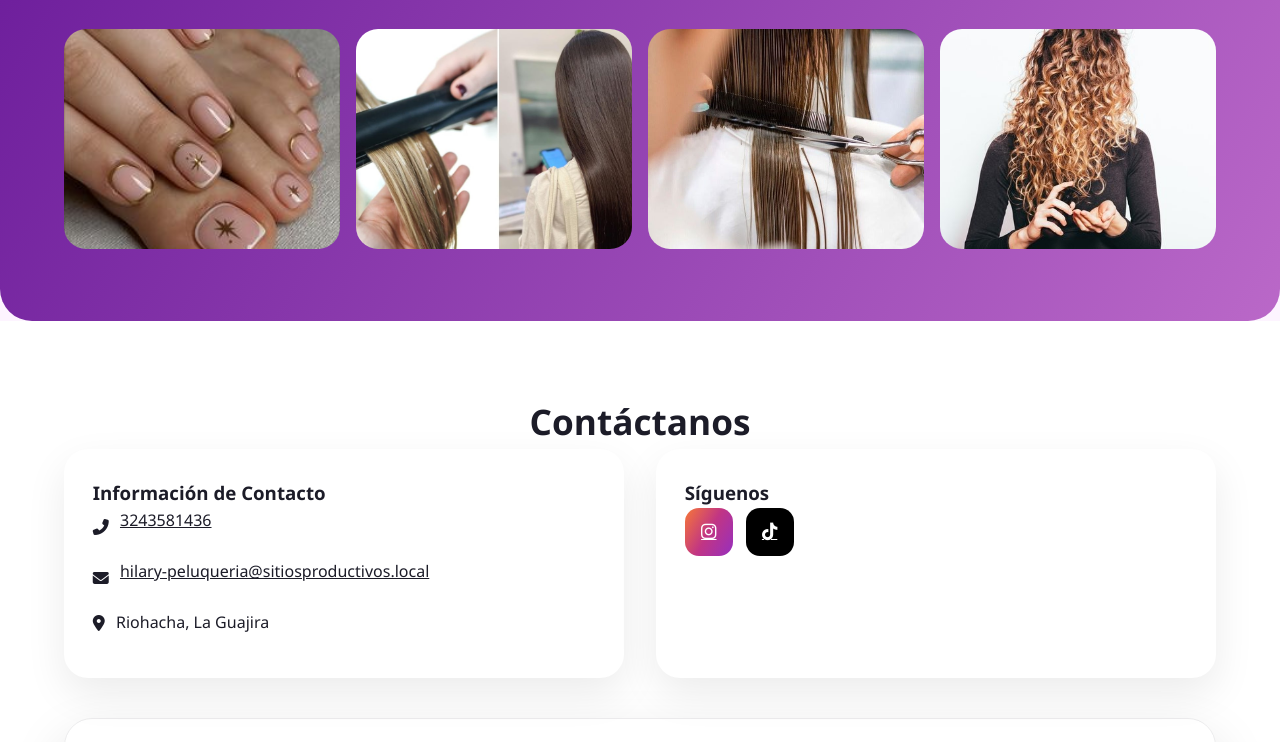
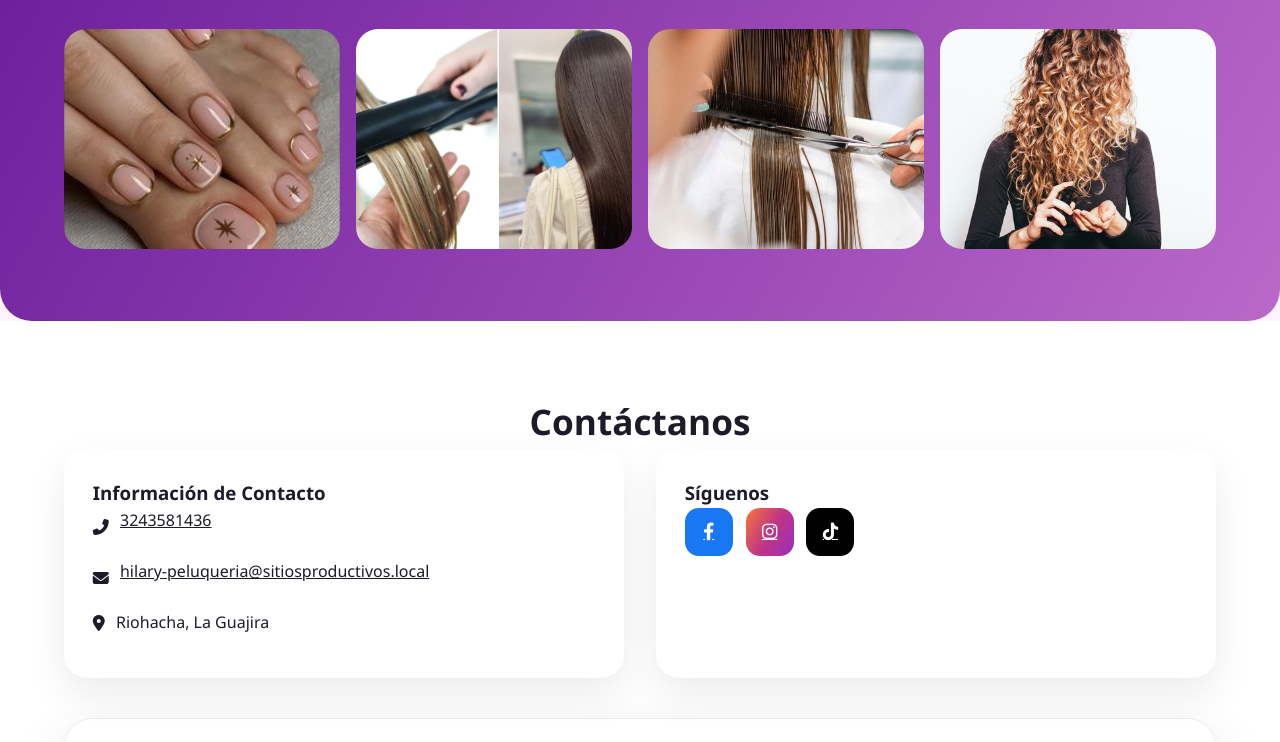
Before and after one commit to ReconvencionLaboralGuajira/hilary-peluqueria-40, a plain HTML site: page index.html in a window 1280 px wide. Shown: the part 2179-2921 px from the top of the page. Drawn offline with Linux system fonts and the light colour scheme; no server answers; grey boxes are pictures that could not be loaded.

Commit message:
Publish site

```diff
--- a/index.html
+++ b/index.html
@@ -220,6 +220,10 @@
                     <h3>Síguenos</h3>
                     <div class="social-links">
 
+                        <a href="https://www.facebook.com/profile.php?id=61584219909517" target="_blank" rel="noopener" class="social-icon fb">
+                            <i class="fab fa-facebook-f"></i>
+                        </a>
+
 
                         <a href="https://www.instagram.com/hilary_peluqueria/" target="_blank" rel="noopener" class="social-icon ig">
                             <i class="fab fa-instagram"></i>
```
